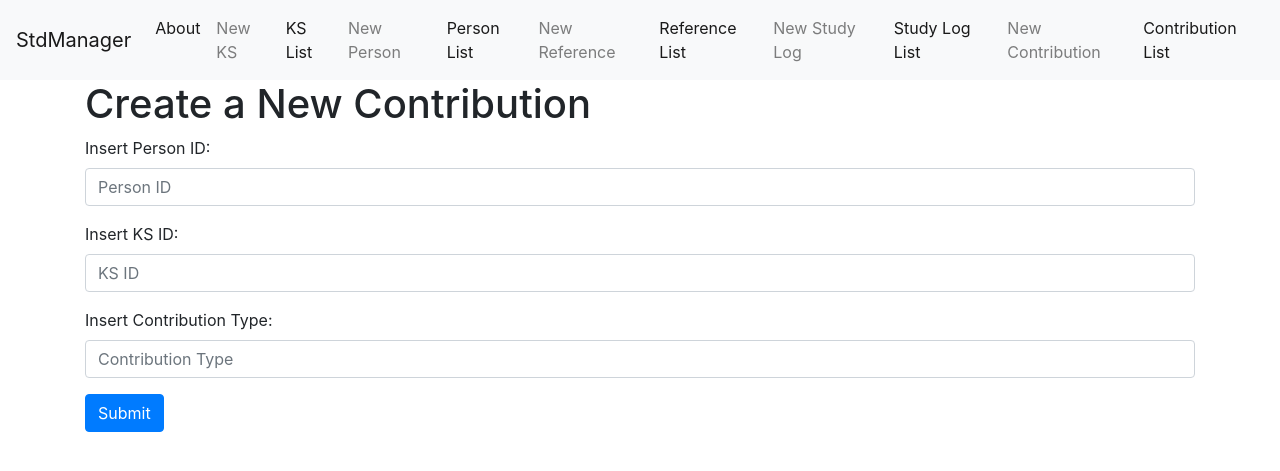
After one commit to rafagodoy1/studies_management, a Flask app: page /contribution-create in a window 1280 px wide. The commit adds this page. Shown: the top 471 px of the page. Run offline with Flask 2, Linux system fonts and the light colour scheme; some libraries are stand-ins or nearby versions.

Commit message:
add contribution scripts

```diff
--- a/app.py
+++ b/app.py
@@ -147,6 +147,39 @@ def reference_create():
 
     return render_template('reference_create.html')
 
+@app.route('/contribution-list')
+def contribution_list():
+
+    conn = get_db_connection()
+    contribution = conn.execute('SELECT * FROM contribution').fetchall()
+    conn.close()
+
+    return render_template('contribution_list.html', contribution=contribution)
+
+@app.route('/contribution-create', methods=('GET', 'POST'))
+def contribution_create():
+    if request.method == 'POST':
+        person_id = request.form['person_id']
+        ks_id = request.form['ks_id']
+        contribution_type = request.form['contribution_type']
+
+        if not person_id:
+            flash('Person ID is required!')
+        elif not ks_id:
+            flash('KS ID is required!')
+        elif not contribution_type:
+            flash('Contribution Type is required!')
+        else:
+            conn = get_db_connection()
+
+            sql_insertion = f"INSERT INTO contribution (person_id, ks_id, contribution_type) VALUES ({person_id}, {ks_id}, '{contribution_type}')"
+            conn.execute(sql_insertion)
+            conn.commit()
+            conn.close()
+            return redirect(url_for('index'))
+
+    return render_template('contribution_create.html')
+
 @app.route('/interaction-list')
 def interaction_list():
 
--- a/templates/base.html
+++ b/templates/base.html
@@ -45,6 +45,12 @@
             <li class="nav-item active">
                 <a class="nav-link" href="{{url_for('interaction_list')}}">Study Log List</a>
             </li>
+            <li class="nav-item">
+                <a class="nav-link" href="{{url_for('contribution_create')}}">New Contribution</a>
+            </li>
+            <li class="nav-item active">
+                <a class="nav-link" href="{{url_for('contribution_list')}}">Contribution List</a>
+            </li>
             </ul>
         </div>
     </nav>
--- /dev/null
+++ b/templates/contribution_create.html
@@ -0,0 +1,29 @@
+{% extends 'base.html' %}
+
+{% block content %}
+<h1>{% block title %} Create a New Contribution {% endblock %}</h1>
+
+<form method="post">
+    <div class="form-group">
+        <label for="person_id">Insert Person ID:</label>
+        <input type="text" name="person_id"
+               placeholder="Person ID" class="form-control"
+               value="{{ request.form['person_id'] }}"></input>
+    </div>
+    <div class="form-group">
+        <label for="ks_id">Insert KS ID:</label>
+        <input type="text" name="ks_id"
+               placeholder="KS ID" class="form-control"
+               value="{{ request.form['ks_id'] }}"></input>
+    </div>
+    <div class="form-group">
+        <label for="contribution_type">Insert Contribution Type:</label>
+        <input type="text" name="contribution_type"
+               placeholder="Contribution Type" class="form-control"
+               value="{{ request.form['contribution_type'] }}"></input>
+    </div>
+    <div class="form-group">
+        <button type="submit" class="btn btn-primary">Submit</button>
+    </div>
+</form>
+{% endblock %}
--- a/templates/ks_create.html
+++ b/templates/ks_create.html
@@ -35,9 +35,6 @@
         <input name="greater_area" placeholder="Greater Area"
                   class="form-control">{{ request.form['greater_area'] }}</input>
     </div>
-
-
-
     <div class="form-group">
         <button type="submit" class="btn btn-primary">Submit</button>
     </div>
```
Also changed, not shown: templates/contribution_list.html (added, +17 -0 lines), templates/interaction_create.html (+4 -4 lines), templates/reference_list.html (+7 -7 lines), database.db.
